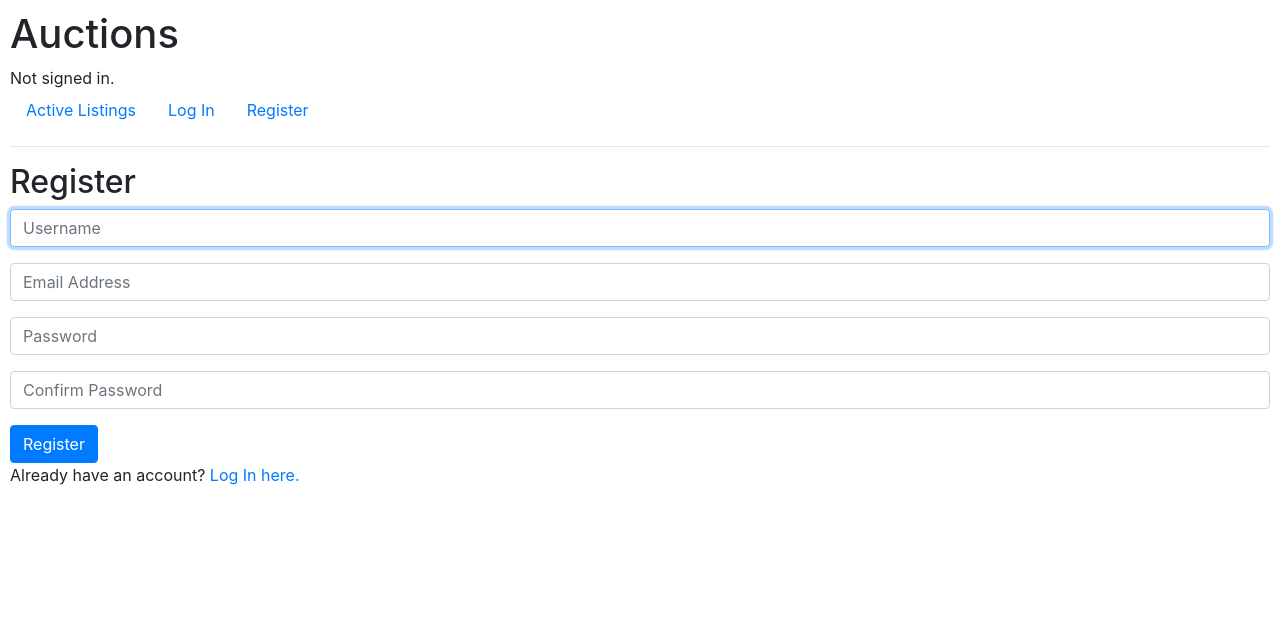
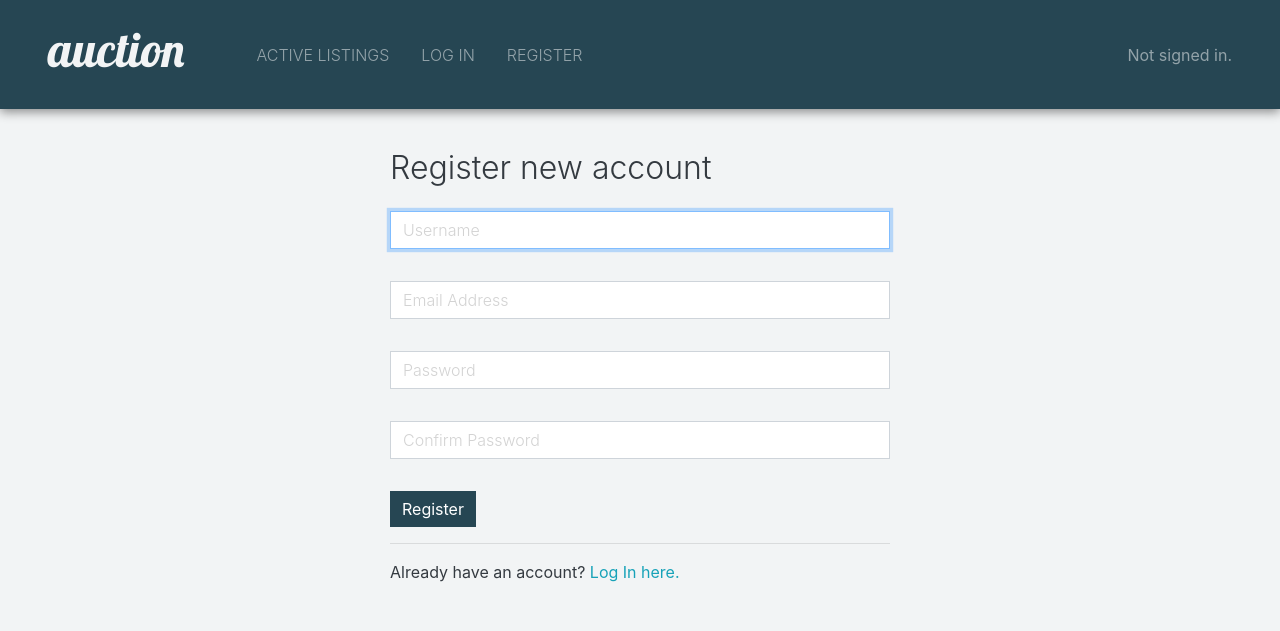
Before and after one commit to kamilbednarski/commerce, a Django app: page /register in a window 1280 px wide. Shown: the top 631 px of the page. Run offline with Django 3.2, Linux system fonts and the light colour scheme; some libraries are stand-ins or nearby versions.

Commit message:
update: visual changes

```diff
--- a/auctions/static/auctions/styles.css
+++ b/auctions/static/auctions/styles.css
@@ -1,3 +1,64 @@
+h2 {
+    font-weight: 300;
+}
+
 body {
-    padding: 10px;
+    background-color: #F2F4F5;
 }
+
+.content-storage {
+    margin: auto;
+    width: 100vw;
+    max-width: 1200px;
+    background-color: #F2F4F5;
+    padding-left: 5vw;
+    padding-right: 5vw;
+    padding-top: 2.5rem;
+    padding-bottom: 3rem;
+}
+
+.login-panel {
+    max-width: 500px;
+    margin: auto;
+}
+
+.logo {
+    font-family: 'Lobster', cursive;
+    color: #F2F4F5 !important;
+    font-size: 3rem;
+}
+
+.nav-bar-styling {
+    background-color: #264653;
+    box-shadow: 0px 3px 10px #00000070 !important;
+
+}
+
+.nav-link {
+    font-weight: 300;
+    transition: text-shadow 0.2s ease-in-out;
+}
+
+.nav-link:hover {
+    text-shadow: 0px 0px 15px #ffffff;
+}
+
+.button-custom {
+    background-color: #264653;
+    border-radius: 0;
+    border: none;
+    transition: text-shadow 0.2s ease-in-out;
+}
+
+.button-custom:hover {
+    text-shadow: 0px 0px 15px #ffffff;
+}
+
+.form-input-custom {
+    border-radius: 0;
+}
+
+::placeholder {
+    color: lightgray !important;
+    font-weight: 300;
+}
--- a/auctions/templates/auctions/layout.html
+++ b/auctions/templates/auctions/layout.html
@@ -4,37 +4,69 @@
 <html lang="en">
     <head>
         <title>{% block title %}Auctions{% endblock %}</title>
+
+        <!-- Bootstrap -->
         <link rel="stylesheet" href="https://stackpath.bootstrapcdn.com/bootstrap/4.4.1/css/bootstrap.min.css" integrity="sha384-Vkoo8x4CGsO3+Hhxv8T/Q5PaXtkKtu6ug5TOeNV6gBiFeWPGFN9MuhOf23Q9Ifjh" crossorigin="anonymous">
+        <script src="https://code.jquery.com/jquery-3.2.1.slim.min.js" integrity="sha384-KJ3o2DKtIkvYIK3UENzmM7KCkRr/rE9/Qpg6aAZGJwFDMVNA/GpGFF93hXpG5KkN" crossorigin="anonymous"></script>
+        <script src="https://cdnjs.cloudflare.com/ajax/libs/popper.js/1.12.9/umd/popper.min.js" integrity="sha384-ApNbgh9B+Y1QKtv3Rn7W3mgPxhU9K/ScQsAP7hUibX39j7fakFPskvXusvfa0b4Q" crossorigin="anonymous"></script>
+        <script src="https://maxcdn.bootstrapcdn.com/bootstrap/4.0.0/js/bootstrap.min.js" integrity="sha384-JZR6Spejh4U02d8jOt6vLEHfe/JQGiRRSQQxSfFWpi1MquVdAyjUar5+76PVCmYl" crossorigin="anonymous"></script>
+
+        <!-- Icon -->
+        <link href="/static/auctions/favicon.ico" rel="icon">
+
+        <!-- Font awesome -->
+        <script src="https://kit.fontawesome.com/45fc05582a.js" crossorigin="anonymous"></script>
+
+        <!-- Google Fonts -->
+        <link rel="preconnect" href="https://fonts.gstatic.com">
+        <link href="https://fonts.googleapis.com/css2?family=Lobster&display=swap" rel="stylesheet">
+
+        <!-- Static file connection -->
         <link href="{% static 'auctions/styles.css' %}" rel="stylesheet">
     </head>
     <body>
-        <h1>Auctions</h1>
-        <div>
+
+        <!-- Message bar -->
+        <div class="row">
+        {% block message %}
+        {% endblock %}
+        </div>
+
+        <nav class="navbar navbar-expand-lg navbar-dark px-5 nav-bar-styling">
+            <a class="navbar-brand logo pb-3 pr-5" href="#">auction</a>
+            <button class="navbar-toggler" type="button" data-toggle="collapse" data-target="#navbarText" aria-controls="navbarText" aria-expanded="false" aria-label="Toggle navigation">
+              <span class="navbar-toggler-icon"></span>
+            </button>
+            <div class="collapse navbar-collapse" id="navbarText">
+                <ul class="navbar-nav mr-auto">
+                    <li class="nav-item pr-3">
+                        <a class="nav-link" href="{% url 'index' %}">ACTIVE LISTINGS</a>
+                    </li>
+                    {% if user.is_authenticated %}
+                        <li class="nav-item pr-3">
+                            <a class="nav-link" href="{% url 'logout' %}">LOG OUT</a>
+                        </li>
+                    {% else %}
+                        <li class="nav-item pr-3">
+                            <a class="nav-link" href="{% url 'login' %}">LOG IN</a>
+                        </li>
+                        <li class="nav-item pr-3">
+                            <a class="nav-link" href="{% url 'register' %}">REGISTER</a>
+                        </li>
+                    {% endif %}
+                </ul>
+                <span class="navbar-text">
                 {% if user.is_authenticated %}
                     Signed in as <strong>{{ user.username }}</strong>.
                 {% else %}
                     Not signed in.
                 {% endif %}
+                </span>
             </div>
-        <ul class="nav">
-            <li class="nav-item">
-                <a class="nav-link" href="{% url 'index' %}">Active Listings</a>
-            </li>
-            {% if user.is_authenticated %}
-                <li class="nav-item">
-                    <a class="nav-link" href="{% url 'logout' %}">Log Out</a>
-                </li>
-            {% else %}
-                <li class="nav-item">
-                    <a class="nav-link" href="{% url 'login' %}">Log In</a>
-                </li>
-                <li class="nav-item">
-                    <a class="nav-link" href="{% url 'register' %}">Register</a>
-                </li>
-            {% endif %}
-        </ul>
-        <hr>
+        </nav>
+        <div class="content-storage text-dark">
             {% block body %}
             {% endblock %}
+        </div>
     </body>
 </html>
--- a/auctions/templates/auctions/register.html
+++ b/auctions/templates/auctions/register.html
@@ -1,30 +1,40 @@
 {% extends "auctions/layout.html" %}
+
+<!-- Messages -->
+{% block message %}
+    {% if messages %}
+    <div class="col text-center py-1">
+        <div class="messages">
+            {% for message in messages %}
+            <div {% if message.tags %} class="{{ message.tags }}"{% endif %}>{{ message }}</div>
+            {% endfor %}
+        </div>
+    </div>
+    {% endif %}
+{% endblock %}
 
 {% block body %}
 
-    <h2>Register</h2>
-
-    {% if message %}
-        <div>{{ message }}</div>
-    {% endif %}
-
+    <div class="login-panel">
+        <h2 class="pb-3">Register new account</h2>
         <form action="{% url 'register' %}" method="post">
             {% csrf_token %}
-        <div class="form-group">
-            <input class="form-control" autofocus type="text" name="username" placeholder="Username">
+            <div class="form-group pb-3">
+                <input class="form-control form-input-custom" autofocus type="text" name="username" placeholder="Username">
             </div>
-        <div class="form-group">
-            <input class="form-control" type="email" name="email" placeholder="Email Address">
+            <div class="form-group pb-3">
+                <input class="form-control form-input-custom" type="email" name="email" placeholder="Email Address">
             </div>
-        <div class="form-group">
-            <input class="form-control" type="password" name="password" placeholder="Password">
+            <div class="form-group pb-3">
+                <input class="form-control form-input-custom" type="password" name="password" placeholder="Password">
             </div>
-        <div class="form-group">
-            <input class="form-control" type="password" name="confirmation" placeholder="Confirm Password">
+            <div class="form-group pb-3">
+                <input class="form-control form-input-custom" type="password" name="confirmation" placeholder="Confirm Password">
             </div>
-        <input class="btn btn-primary" type="submit" value="Register">
+            <input class="btn btn-info button-custom" type="submit" value="Register">
         </form>
-
-    Already have an account? <a href="{% url 'login' %}">Log In here.</a>
+        <hr>
+        Already have an account? <a class="text-info" href="{% url 'login' %}">Log In here.</a>
+    </div>
 
 {% endblock %}
```
Also changed, not shown: auctions/templates/auctions/index.html (+13 -0 lines), auctions/templates/auctions/login.html (+28 -18 lines), auctions/migrations/0001_initial.py (added), auctions/migrations/__init__.py (added), auctions/static/auctions/favicon.ico (added), db.sqlite3 (added). Lines whose indentation alone changed are shown as unchanged.
